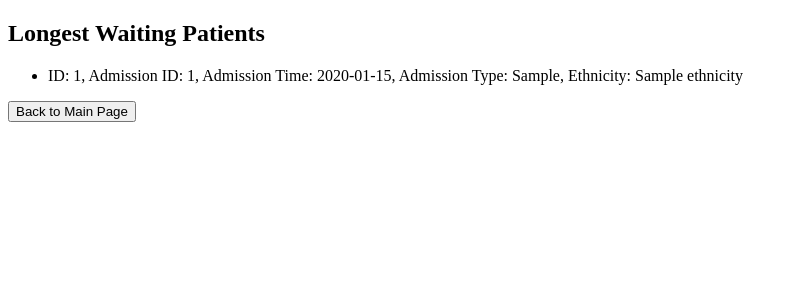
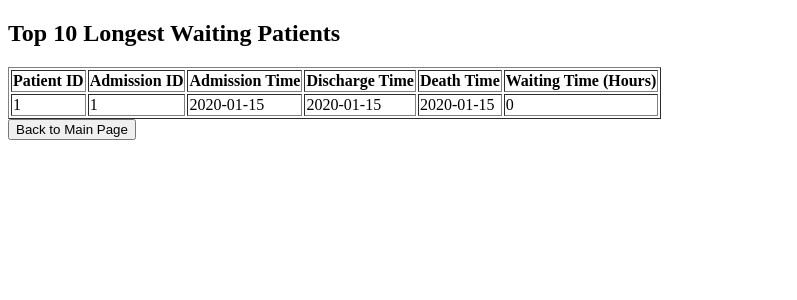
Before and after one commit to luhen39/BDCC_2425_Assignment_1, a Flask app: template templates/pms/longer_waiting_time.html in a window 1280 px wide. Shown: the top 300 px of the page, without its empty margins (0-797 px from the left). Run offline with Flask 3, Linux system fonts and the light colour scheme; the template is opened without the code that fills it: most values are stand-ins (such as "Sample title", 1, 10 or a date in 2020).

Commit message:
fixing long patient waiting time list endpoint

```diff
--- a/src/main.py
+++ b/src/main.py
@@ -13,6 +13,7 @@ def index():
 ############ Patient Management System ###########################
 
 TABLE_ID = 'bdcp-201705314.bdcp.PATIENTS'
+ADMISSIONS_TABLE = 'bdcp-201705314.bdcp.ADMISSIONS'
 
 # Adicionar Paciente (GET para carregar o formulário e POST para processar)
 @app.route('/pms/add_patient', methods=['GET', 'POST'])
@@ -305,19 +306,43 @@ def view_media(media_key):
     # Renderiza o template com a URL da mídia
     return render_template("mms/show_media.html", media_url=blob.public_url)
 
-@app.route("/pms/longer_waiting_time")
-def get_longest_waiting_patients():
-    query = """
-        SELECT SUBJECT_ID, HADM_ID, ADMITTIME, ADMISSION_TYPE, ETHNICITY
-        FROM `your_project.dataset.admissions`
-        WHERE DISCHTIME IS NULL
-        ORDER BY ADMITTIME ASC
-        LIMIT 10;
-    """
-    query_job = bigquery_client.query(query)
-    results = [dict(row) for row in query_job]
+@app.route('/pms/longer_waiting_time', methods=['GET'])
+def long_waiting_patients():
+    try:
+        query = f"""
+        WITH AdmissionData AS (
+            SELECT
+                SUBJECT_ID AS PATIENT_ID,
+                HADM_ID,
+                ADMITTIME,
+                DISCHTIME,
+                DEATHTIME,
+                TIMESTAMP_DIFF(IFNULL(DISCHTIME, CURRENT_TIMESTAMP()), ADMITTIME, HOUR) AS WAITING_TIME_HOURS
+            FROM `{ADMISSIONS_TABLE}`
+            WHERE SUBJECT_ID > 0  -- Ensure valid patient IDs
+        )
+        SELECT
+            PATIENT_ID,
+            HADM_ID,
+            ADMITTIME,
+            DISCHTIME,
+            DEATHTIME,
+            WAITING_TIME_HOURS
+        FROM AdmissionData
+        ORDER BY WAITING_TIME_HOURS DESC  -- Sort purely by waiting time
+        LIMIT 10
+        """
+        query_job = bigquery_client.query(query)
+        waiting_patients = [dict(row) for row in query_job.result()]
 
-    return render_template("patients.html", patients=results)
+        if not waiting_patients:
+            message = "No patients found with long waiting times."
+            return render_template('pms/longer_waiting_time.html', waiting_patients=[], message=message)
+
+        return render_template('pms/longer_waiting_time.html', waiting_patients=waiting_patients)
+    except Exception as e:
+        return jsonify({"error": str(e)}), 500
+
 
 if __name__ == '__main__':
     app.run(host='127.0.0.1', port=8080, debug=True)
--- a/templates/pms/longer_waiting_time.html
+++ b/templates/pms/longer_waiting_time.html
@@ -1,23 +1,44 @@
 <!DOCTYPE html>
 <html lang="en">
-  <head>
+<head>
     <meta charset="UTF-8" />
     <meta name="viewport" content="width=device-width, initial-scale=1.0" />
     <title>Longest Waiting Patients</title>
-  </head>
-  <body>
-    <h2>Longest Waiting Patients</h2>
-    <ul>
-      {% for patient in patients %}
-      <li>
-        ID: {{ patient.SUBJECT_ID }}, Admission ID: {{ patient.HADM_ID }},
-        Admission Time: {{ patient.ADMITTIME }},
-        Admission Type: {{ patient.ADMISSION_TYPE }},
-        Ethnicity: {{ patient.ETHNICITY }}
-      </li>
-      {% endfor %}
-    </ul>
+</head>
+<body>
+    <h2>Top 10 Longest Waiting Patients</h2>
+
+    {% if message %}
+        <p><strong>{{ message }}</strong></p>
+    {% elif waiting_patients %}
+        <table border="1">
+            <thead>
+                <tr>
+                    <th>Patient ID</th>
+                    <th>Admission ID</th>
+                    <th>Admission Time</th>
+                    <th>Discharge Time</th>
+                    <th>Death Time</th>
+                    <th>Waiting Time (Hours)</th>
+                </tr>
+            </thead>
+            <tbody>
+                {% for patient in waiting_patients %}
+                <tr>
+                    <td>{{ patient.PATIENT_ID }}</td>
+                    <td>{{ patient.HADM_ID }}</td>
+                    <td>{{ patient.ADMITTIME }}</td>
+                    <td>{{ patient.DISCHTIME if patient.DISCHTIME else 'Still Admitted' }}</td>
+                    <td>{{ patient.DEATHTIME if patient.DEATHTIME else 'N/A' }}</td>
+                    <td>{{ patient.WAITING_TIME_HOURS | int }}</td>
+                </tr>
+                {% endfor %}
+            </tbody>
+        </table>
+    {% else %}
+        <p>No patients found with long waiting times.</p>
+    {% endif %}
 
     <button onclick="location.href='/'">Back to Main Page</button>
-  </body>
+</body>
 </html>
```
